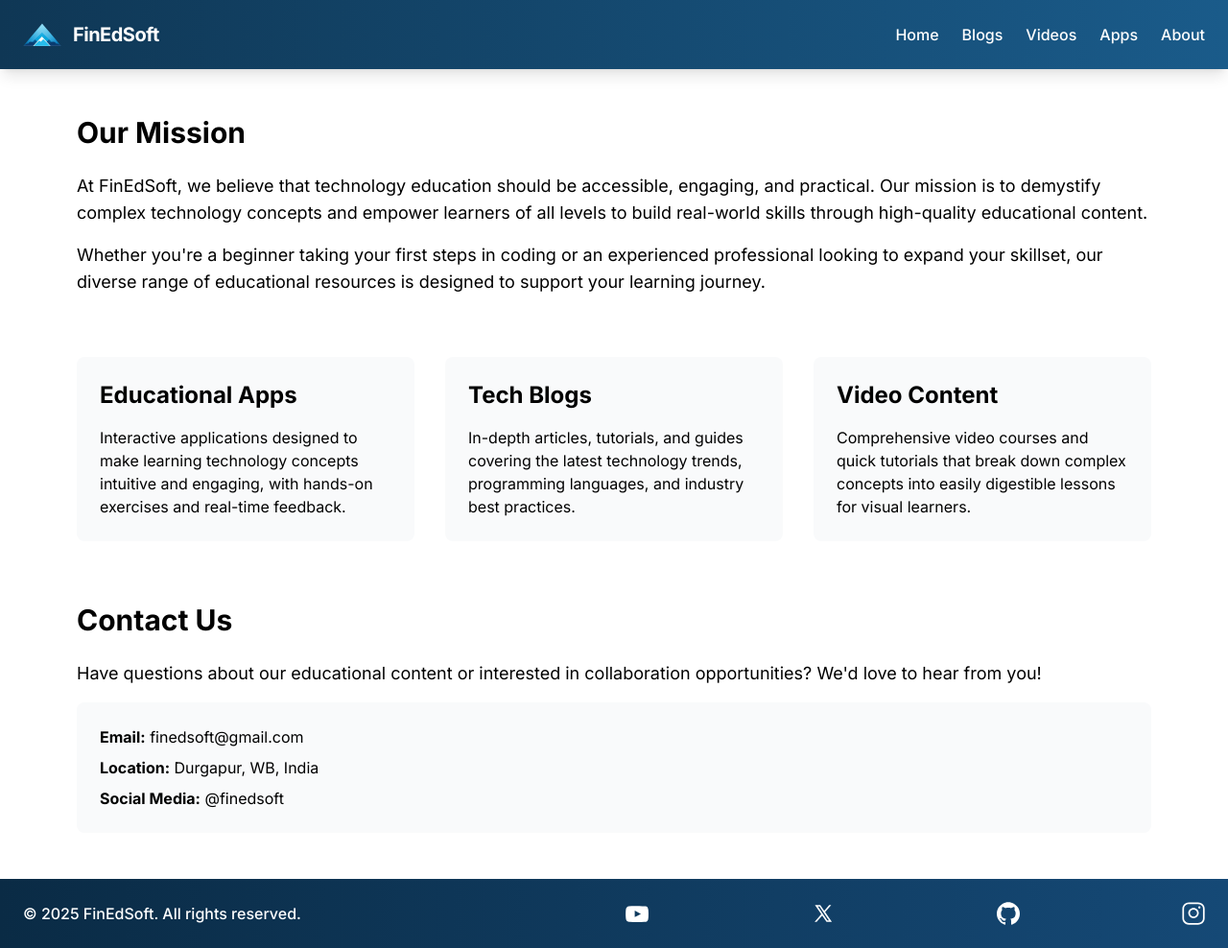
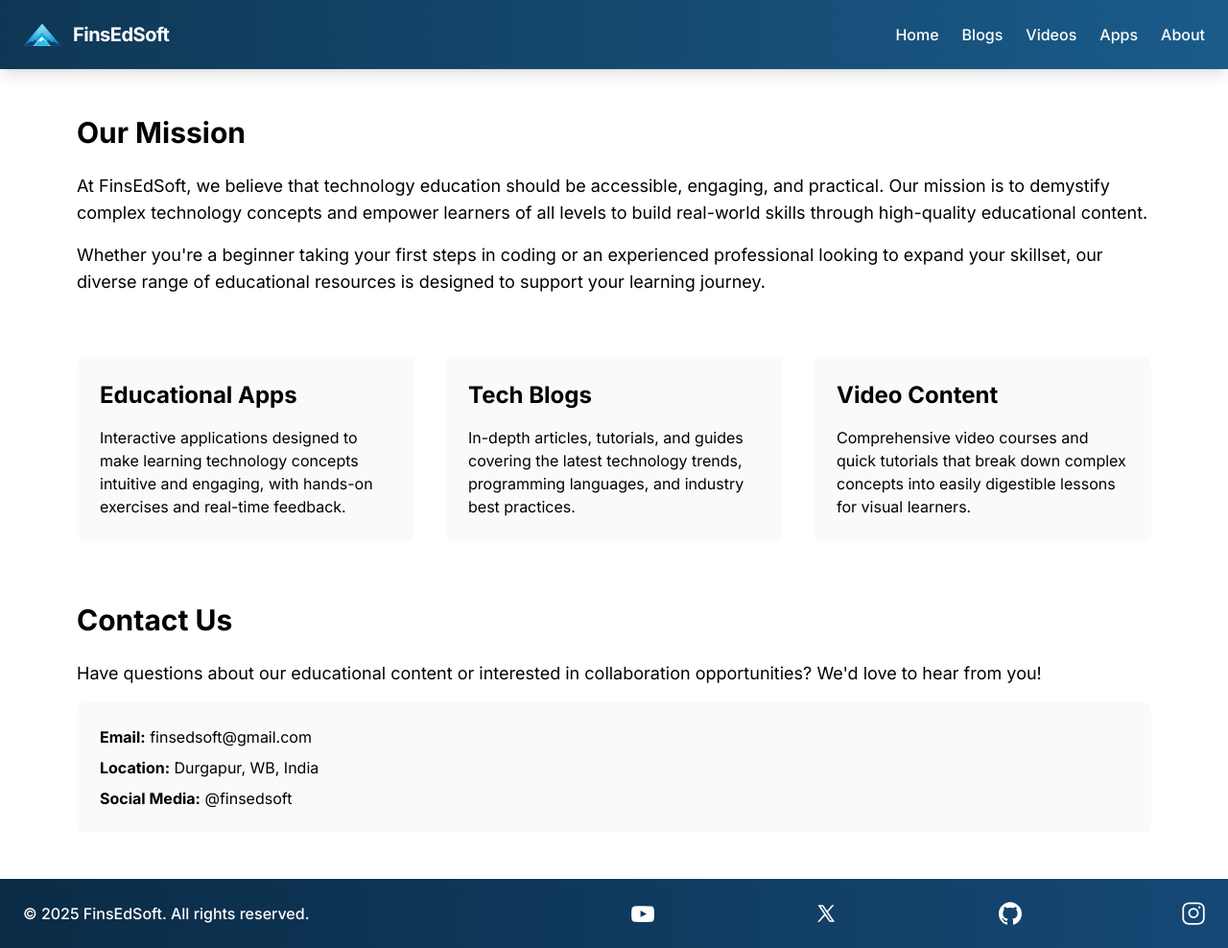
Before and after one commit to FinsEdSoft/FinsEdSoft, a Next.js app: page /about in a window 1280 px wide. Shown: the whole page at 96% size. Built offline with nearby package versions, Linux system fonts and the light colour scheme.

Commit message:
renamed from FinEdSoft to FinsEdSoft

```diff
--- a/app/about/page.tsx
+++ b/app/about/page.tsx
@@ -3,8 +3,8 @@ import Image from 'next/image';
 import { Metadata } from 'next';
 
 export const metadata: Metadata = {
-    title: 'About FinEdSoft | Technology Education',
-    description: 'Learn about FinEdSoft, a leading education company creating apps, blogs, and videos to provide education about technology.',
+    title: 'About FinsEdSoft | Technology Education',
+    description: 'Learn about FinsEdSoft, a leading education company creating apps, blogs, and videos to provide education about technology.',
 };
 
 const AboutPage = () => {
@@ -14,7 +14,7 @@ const AboutPage = () => {
             <section className="mb-16">
                 <h2 className="text-3xl font-bold mb-6">Our Mission</h2>
                 <p className="text-lg mb-4">
-                    At FinEdSoft, we believe that technology education should be accessible, engaging, and practical.
+                    At FinsEdSoft, we believe that technology education should be accessible, engaging, and practical.
                     Our mission is to demystify complex technology concepts and empower learners of all levels to
                     build real-world skills through high-quality educational content.
                 </p>
@@ -56,9 +56,9 @@ const AboutPage = () => {
                     We&apos;d love to hear from you!
                 </p>
                 <div className="bg-gray-50 p-6 rounded-lg">
-                    <p className="mb-2"><strong>Email:</strong> finedsoft@gmail.com</p>
+                    <p className="mb-2"><strong>Email:</strong> finsedsoft@gmail.com</p>
                     <p className="mb-2"><strong>Location:</strong> Durgapur, WB, India</p>
-                    <p><strong>Social Media:</strong> @finedsoft</p>
+                    <p><strong>Social Media:</strong> @finsedsoft</p>
                 </div>
             </section>
         </main>
--- a/app/layout.tsx
+++ b/app/layout.tsx
@@ -7,8 +7,8 @@ import Header from "@/components/Header";
 const inter = Inter({ subsets: ["latin"] });
 
 export const metadata: Metadata = {
-  title: "FinEdSoft - Financial, Education & Software",
-  description: "FinEdSoft - Financial, Education & Software",
+  title: "FinsEdSoft - Financial, Education & Software",
+  description: "FinsEdSoft - Financial, Education & Software",
 };
 
 export default function RootLayout({
--- a/app/page.tsx
+++ b/app/page.tsx
@@ -6,7 +6,7 @@ import Blogs from "./blogs/page";
 export default function Home() {
   return (
     <main>
-      <Hero title="Hello Visitor," subtitle1="Welcome to FinEdSoft!" subtitle2="Here we create content && software for " />
+      <Hero title="Hi," subtitle1="Welcome to FinsEdSoft!" subtitle2="Here we create content && software for " />
       <Apps />
       <Videos />
       <section className="my-10">
--- a/components/Footer.tsx
+++ b/components/Footer.tsx
@@ -13,20 +13,20 @@ function Footer() {
       <div className="container mx-auto px-6">
         <div className="flex flex-col md:flex-row justify-between items-center">
           <div className="mb-4 md:mb-0">
-            <p className="text-sm md:text-base font-medium">&copy; 2025 FinEdSoft. All rights reserved.</p>
+            <p className="text-sm md:text-base font-medium">&copy; 2025 FinsEdSoft. All rights reserved.</p>
           </div>
 
           <div className="flex space-x-6"></div>
-            <a href="https://www.youtube.com/@FinEdSoft" target="_blank" rel="noreferrer" className="transform hover:scale-110 transition-transform duration-300">
+            <a href="https://www.youtube.com/@FinsEdSoft" target="_blank" rel="noreferrer" className="transform hover:scale-110 transition-transform duration-300">
               <Image src={youtube} alt="YouTube" className="w-6 h-6 hover:opacity-80" />
             </a>
             <a href="https://twitter.com/PurnenduMondal_" target="_blank" rel="noreferrer" className="transform hover:scale-110 transition-transform duration-300">
               <Image src={x} alt="Twitter" className="w-6 h-6 hover:opacity-80" />
             </a>
-            <a href="https://github.com/finedsoft" target="_blank" rel="noreferrer" className="transform hover:scale-110 transition-transform duration-300">
+            <a href="https://github.com/finsedsoft" target="_blank" rel="noreferrer" className="transform hover:scale-110 transition-transform duration-300">
               <Image src={github} alt="GitHub" className="w-6 h-6 hover:opacity-80" />
             </a>
-            <a href="https://www.instagram.com/finedsoft" target="_blank" rel="noreferrer" className="transform hover:scale-110 transition-transform duration-300">
+            <a href="https://www.instagram.com/finsedsoft" target="_blank" rel="noreferrer" className="transform hover:scale-110 transition-transform duration-300">
               <Image src={instagram} alt="Instagram" className="w-6 h-6 hover:opacity-80" />
             </a>
           </div>
--- a/components/Header.tsx
+++ b/components/Header.tsx
@@ -9,15 +9,15 @@ function Header() {
                 <div className="relative w-10 h-10 transition-transform duration-300 hover:scale-110">
                     <Image src={logo} alt="Logo" fill className="object-contain" />
                 </div>
-                <h1 className="text-white font-bold text-xl tracking-tight">FinEdSoft</h1>
+                <h1 className="text-white font-bold text-xl tracking-tight">FinsEdSoft</h1>
             </div>
             <nav className="hidden md:block">
                 <ul className="flex space-x-6 text-white">
                     {[
                         {text:"Home", href: "/"},
                         {text:"Blogs", href: "/blogs"},
-                        {text:"Videos", href: "https://www.youtube.com/@FinEdSoft"},
-                        {text:"Apps", href: "https://play.google.com/store/apps/developer?id=FinEdSoft"},
+                        {text:"Videos", href: "https://www.youtube.com/@FinsEdSoft"},
+                        {text:"Apps", href: "https://play.google.com/store/apps/developer?id=FinsEdSoft"},
                         {text:"About", href: "/about"}
                     ].map((item, index) => (
                         <li key={index}>
--- a/components/Videos.tsx
+++ b/components/Videos.tsx
@@ -24,7 +24,7 @@ function Videos() {
     <div className="bg-gray-50 min-h-screen">
       <div className="text-white px-6 py-4 bg-[#0f3755] shadow-md flex justify-between items-center">
         <h1 className="text-3xl font-bold">Videos</h1>
-        <a href="https://www.youtube.com/@FinEdSoft" target="_blank" className="bg-white text-[#0f3755] px-4 py-2 rounded-md hover:bg-opacity-90 transition-all font-medium flex items-center gap-2">
+        <a href="https://www.youtube.com/@FinsEdSoft" target="_blank" className="bg-white text-[#0f3755] px-4 py-2 rounded-md hover:bg-opacity-90 transition-all font-medium flex items-center gap-2">
           View All <svg xmlns="http://www.w3.org/2000/svg" width="16" height="16" fill="currentColor" viewBox="0 0 16 16">
             <path fillRule="evenodd" d="M4.646 1.646a.5.5 0 0 1 .708 0l6 6a.5.5 0 0 1 0 .708l-6 6a.5.5 0 0 1-.708-.708L10.293 8 4.646 2.354a.5.5 0 0 1 0-.708z"/>
           </svg>
```
